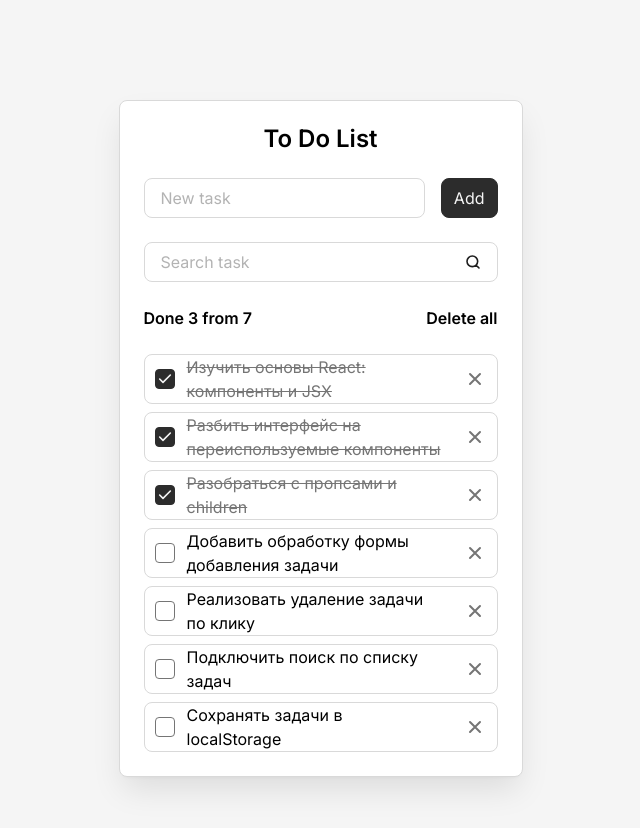
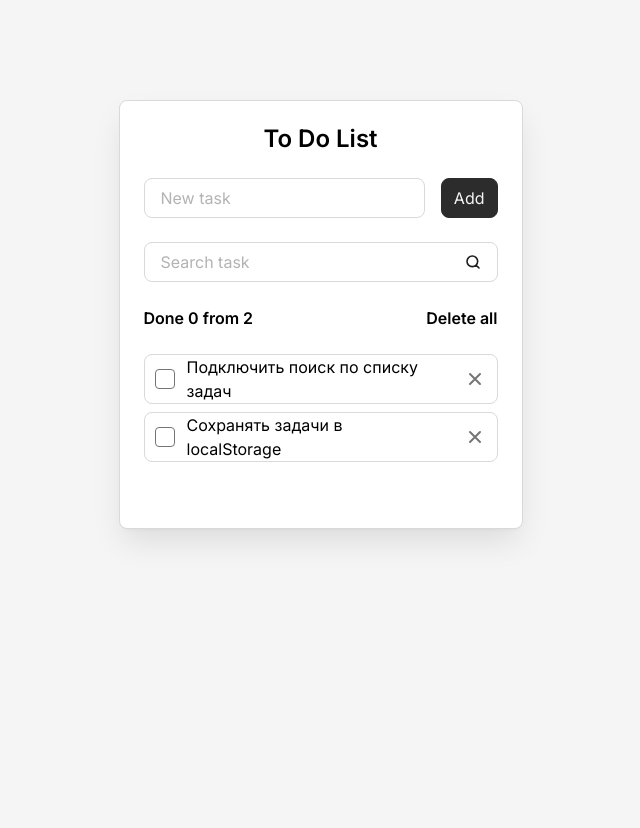
Before and after one commit to AhmetshaLee/my-todo-app, a React (Vite) app: page / in a window 1280 px wide. Shown: the top 828 px of the page, without its empty margins (312-952 px from the left). After the commit the page ends 800 px from the top, so only its background shows below. Built offline with nearby package versions, Linux system fonts and the light colour scheme.

Commit message:
feat: реализовано сохранение задач в localStorage

```diff
--- a/src/components/Todo.jsx
+++ b/src/components/Todo.jsx
@@ -4,9 +4,13 @@
 import SearchTaskForm from "./SearchTaskForm"
 import TodoInfo from "./TodoInfo"
 import TodoList from "./TodoList"
+import { useEffect } from "react"
 
 const Todo = () => {
-  const [tasks, setTasks] = useState(MOCK_TASKS)
+  const [tasks, setTasks] = useState(() => {
+    const savedTasks = localStorage.getItem("tasks")
+    return savedTasks ? JSON.parse(savedTasks) : MOCK_TASKS
+  })
   const [newTaskTitle, setNewTaskTitle] = useState("")
 
   const totalTasks = tasks.length
@@ -53,6 +57,10 @@
     }
   }
 
+  useEffect(() => {
+    localStorage.setItem("tasks", JSON.stringify(tasks))
+  }, [tasks])
+
   return (
     <div className='todo'>
       <h1 className='todo__title'>To Do List</h1>
--- a/src/constants/mockTasks.js
+++ b/src/constants/mockTasks.js
@@ -1,29 +1,4 @@
 export const MOCK_TASKS = [
-  {
-    id: 'task-1',
-    title: 'Изучить основы React: компоненты и JSX',
-    isDone: true
-  },
-  {
-    id: 'task-2',
-    title: 'Разбить интерфейс на переиспользуемые компоненты',
-    isDone: true
-  },
-  {
-    id: 'task-3',
-    title: 'Разобраться с пропсами и children',
-    isDone: true
-  },
-  {
-    id: 'task-4',
-    title: 'Добавить обработку формы добавления задачи',
-    isDone: false
-  },
-  {
-    id: 'task-5',
-    title: 'Реализовать удаление задачи по клику',
-    isDone: false
-  },
   {
     id: 'task-6',
     title: 'Подключить поиск по списку задач',
```
Also changed, not shown: src/main.jsx (+5 -5 lines).
